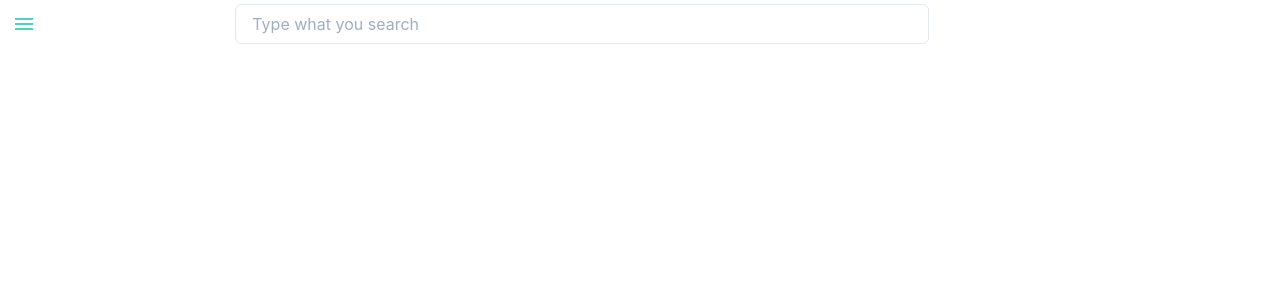
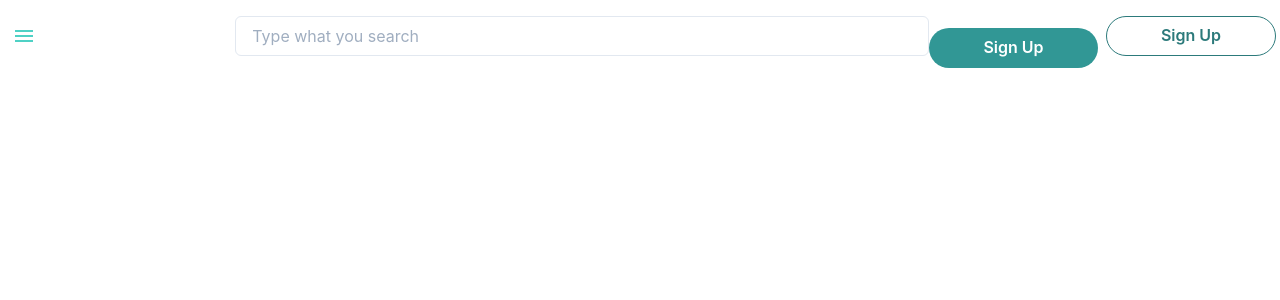
Before and after one commit to Mateusz966/courses-app, a React (Create React App) app in the folder frontend/: page / in a window 1280 px wide. Shown: the top 300 px of the page. Built offline with nearby package versions, Linux system fonts and the light colour scheme.

Commit message:
ui expect  ended navbar

```diff
--- a/frontend/src/components/common/Button/index.tsx
+++ b/frontend/src/components/common/Button/index.tsx
@@ -4,14 +4,15 @@ import { Button as ChakraButton } from '@chakra-ui/react'
 interface Props {
   primary?: boolean;
   secondary?: boolean;
-  outline?: boolean;
+  variant?: "outline"
   loadingText?: string;
   isValid?: boolean;
   inProgress?: boolean;
   type: 'submit' | 'button'
+
 }
 
-export const Button: FC<Props> = ({children, primary, secondary, outline, isValid, inProgress, type}) => {
+export const Button: FC<Props> = ({children, primary, secondary, variant, isValid, inProgress, type}) => {
   return (
     <ChakraButton
       type={type}
@@ -22,6 +23,7 @@ export const Button: FC<Props> = ({children, primary, secondary, outline, isVali
       isLoading={inProgress}
       loadingText="Submitting"
       colorScheme="teal"
+      variant={variant}
     >
       {children}
     </ChakraButton>
--- a/frontend/src/components/common/NavUserActions/NotLoggedActions/index.tsx
+++ b/frontend/src/components/common/NavUserActions/NotLoggedActions/index.tsx
@@ -2,14 +2,14 @@ import { Box, HStack } from '@chakra-ui/react';
 import React from 'react';
 import { Button } from '../../Button';
 
-
 export const NotLoggedActions = () => {
-
-
   return (
     <HStack>
-      <Button>
-
+      <Button isValid type="button">
+        Sign Up
+      </Button>
+      <Button isValid type="button" variant="outline">
+        Sign Up
       </Button>
     </HStack>
   );
--- a/frontend/src/components/common/NavUserActions/index.tsx
+++ b/frontend/src/components/common/NavUserActions/index.tsx
@@ -3,6 +3,7 @@ import React from 'react';
 import { useSelector } from 'react-redux';
 import { RootState } from '../../../config/store';
 import { LoggedActions } from './LoggedActions'
+import { NotLoggedActions } from './NotLoggedActions';
 
 
 export const NavUserActions = () => {
@@ -10,7 +11,7 @@ export const NavUserActions = () => {
 
   return (
     <Box>
-      {user ? <LoggedActions /> : null}
+      {user ? <LoggedActions /> : <NotLoggedActions />}
     </Box>
   );
 };
```
